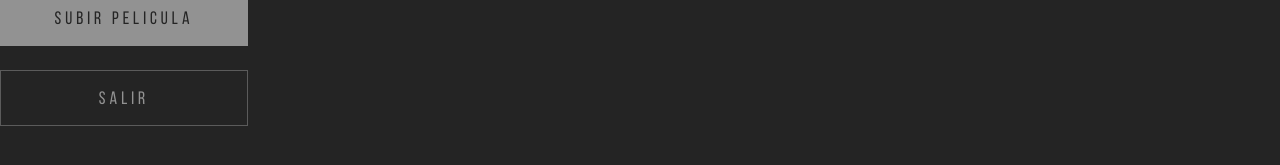
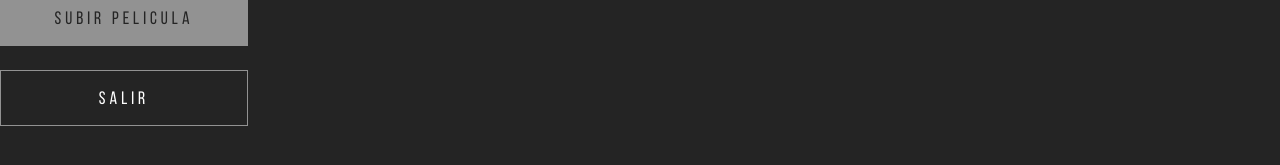
Before and after one commit to grecodiego/litebox_challenge, a React (Create React App) app: page /add-film in a window 1280 px wide. Shown: the part 441-606 px from the top of the page. Built offline with nearby package versions, Linux system fonts and the light colour scheme.

Commit message:
fix disabled button

```diff
--- a/src/components/buttons/button.jsx
+++ b/src/components/buttons/button.jsx
@@ -4,7 +4,7 @@ import { theme } from '../../themes/colors'
 export const Button = ({
 	background,
 	border = false,
-	disabled = true,
+	disabled = false,
 	image,
 	onClick = () => {},
 	text,
```
